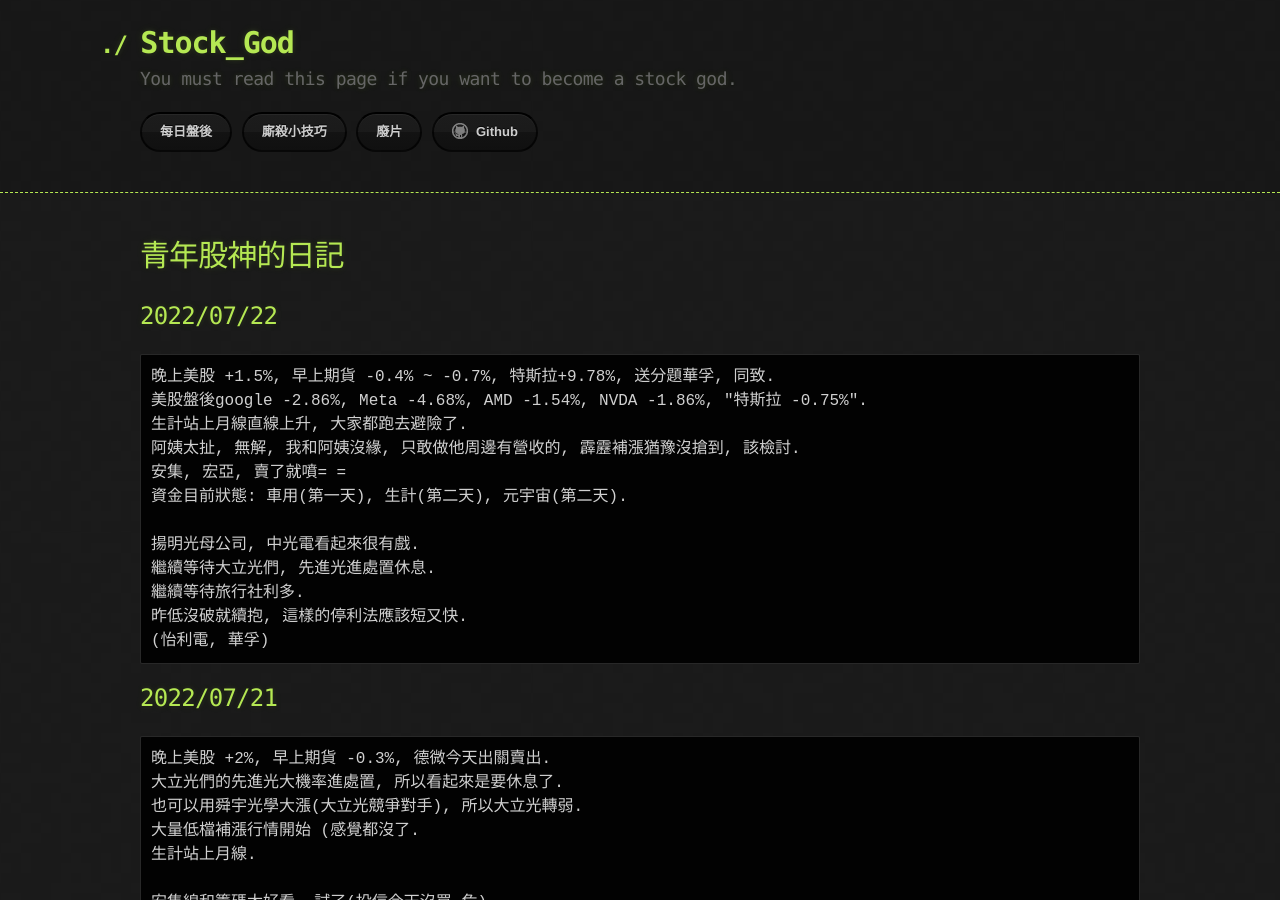
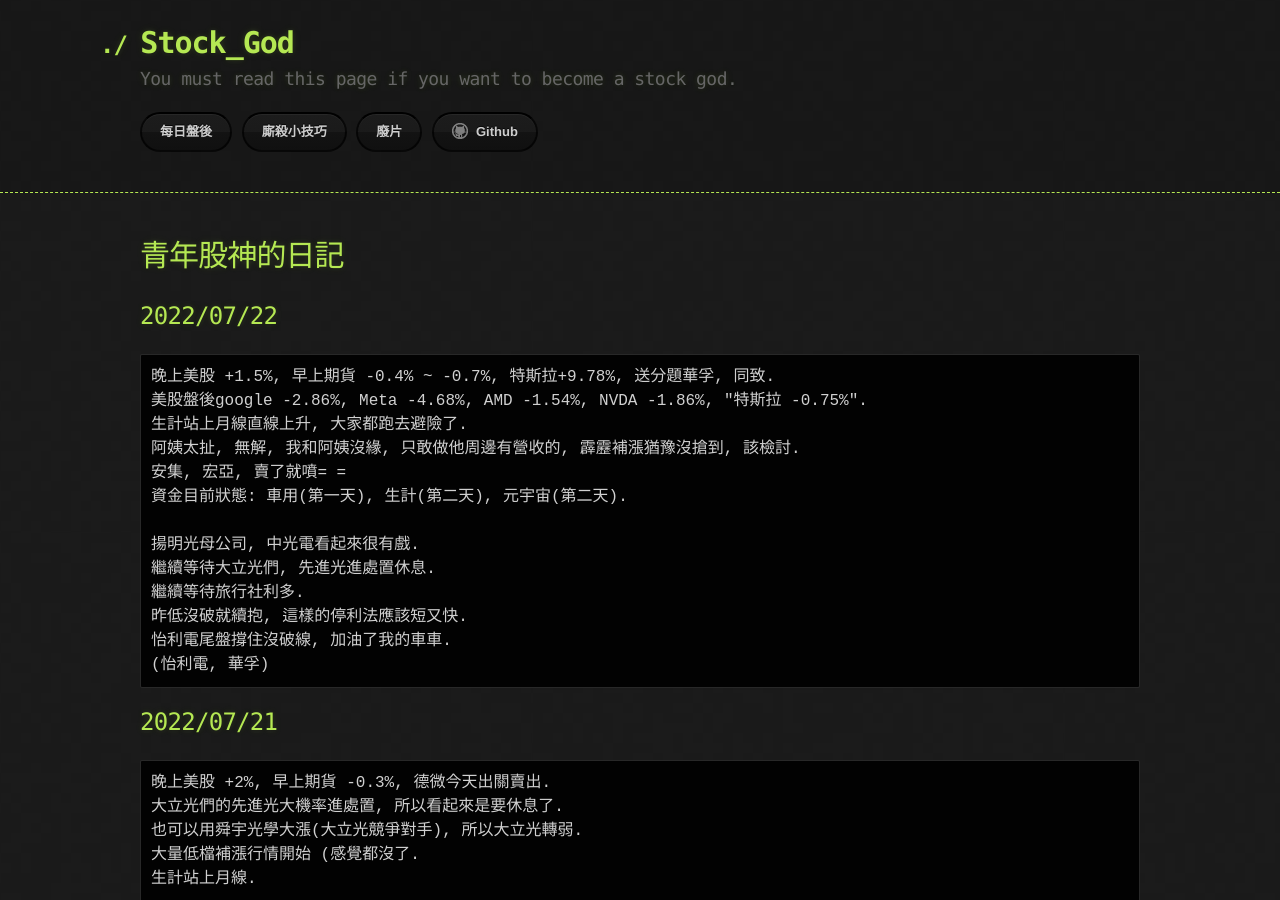
Before and after one commit to lepg5487/Stock_God, a Jekyll site: the page built from index.md, in a window 1280 px wide and 900 px high. Built offline with Jekyll 4.4.1, drawn with Linux system fonts in a browser that asks for light colours; our own code applies the rules of GitHub Pages for plain Markdown files.

Commit message:
Update index.md

````diff
--- a/index.md
+++ b/index.md
@@ -16,6 +16,7 @@
 繼續等待大立光們, 先進光進處置休息.
 繼續等待旅行社利多.
 昨低沒破就續抱, 這樣的停利法應該短又快.
+怡利電尾盤撐住沒破線, 加油了我的車車.
 (怡利電, 華孚)
 ```
 
````
